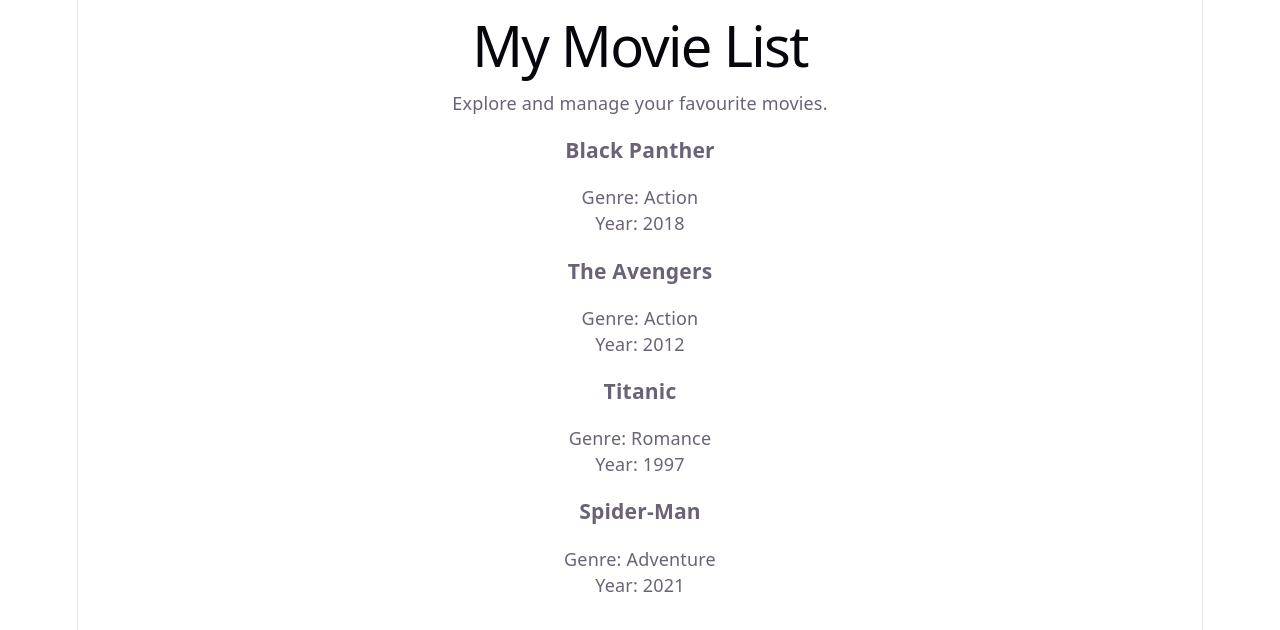
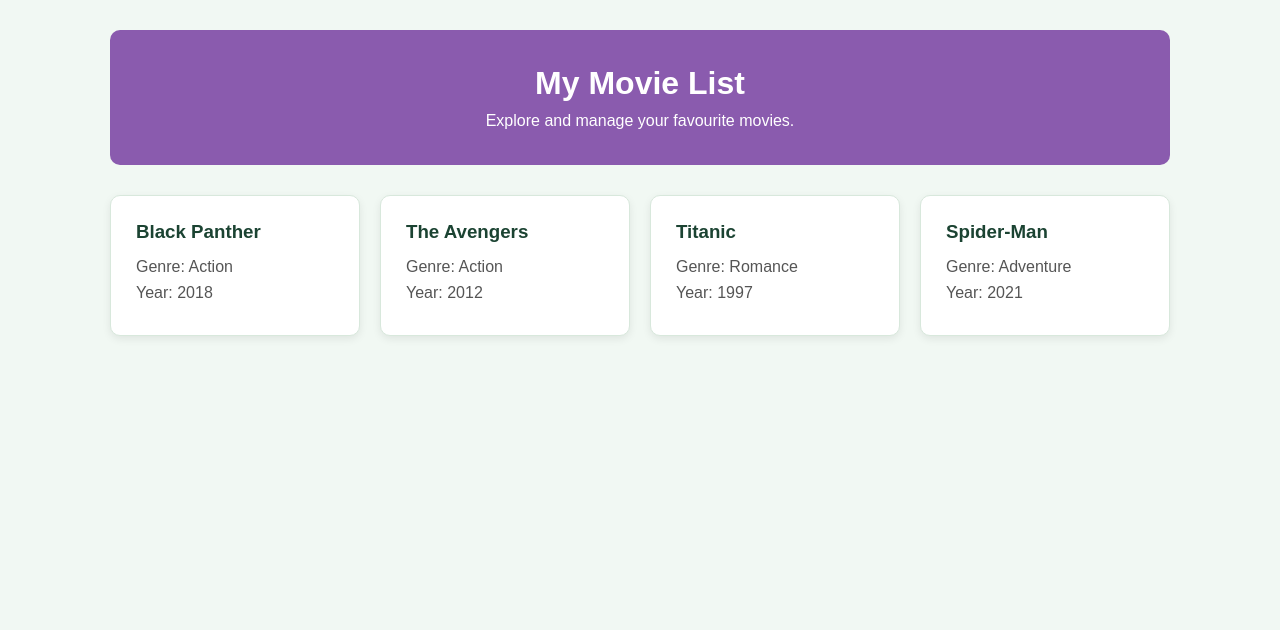
Before and after one commit to thomaskamau7588-star/-react-movie-list, a React (Vite) app: page / in a window 1280 px wide. Shown: the top 630 px of the page. Built offline with nearby package versions, Linux system fonts and the light colour scheme.

Commit message:
Style movie list application

```diff
--- a/src/App.css
+++ b/src/App.css
@@ -1,184 +1,67 @@
-.counter {
-  font-size: 16px;
-  padding: 5px 10px;
-  border-radius: 5px;
-  color: var(--accent);
-  background: var(--accent-bg);
-  border: 2px solid transparent;
-  transition: border-color 0.3s;
-  margin-bottom: 24px;
 
-  &:hover {
-    border-color: var(--accent-border);
-  }
-  &:focus-visible {
-    outline: 2px solid var(--accent);
-    outline-offset: 2px;
-  }
+/* Main App */
+.app {
+    max-width: 1100px;
+    margin: 0 auto;
+    padding: 30px 20px;
 }
 
-.hero {
-  position: relative;
-
-  .base,
-  .framework,
-  .vite {
-    inset-inline: 0;
-    margin: 0 auto;
-  }
-
-  .base {
-    width: 170px;
-    position: relative;
-    z-index: 0;
-  }
-
-  .framework,
-  .vite {
-    position: absolute;
-  }
-
-  .framework {
-    z-index: 1;
-    top: 34px;
-    height: 28px;
-    transform: perspective(2000px) rotateZ(300deg) rotateX(44deg) rotateY(39deg)
-      scale(1.4);
-  }
-
-  .vite {
-    z-index: 0;
-    top: 107px;
-    height: 26px;
-    width: auto;
-    transform: perspective(2000px) rotateZ(300deg) rotateX(40deg) rotateY(39deg)
-      scale(0.8);
-  }
+/* Header */
+header {
+    text-align: center;
+    background-color: #8a5bae;
+    color: white;
+    padding: 35px 20px;
+    border-radius: 10px;
+    margin-bottom: 30px;
 }
 
-#center {
-  display: flex;
-  flex-direction: column;
-  gap: 25px;
-  place-content: center;
-  place-items: center;
-  flex-grow: 1;
-
-  @media (max-width: 1024px) {
-    padding: 32px 20px 24px;
-    gap: 18px;
-  }
+header h1 {
+    color: white;
+    margin-bottom: 10px;
 }
 
-#next-steps {
-  display: flex;
-  border-top: 1px solid var(--border);
-  text-align: left;
-
-  & > div {
-    flex: 1 1 0;
-    padding: 32px;
-    @media (max-width: 1024px) {
-      padding: 24px 20px;
-    }
-  }
-
-  .icon {
-    margin-bottom: 16px;
-    width: 22px;
-    height: 22px;
-  }
-
-  @media (max-width: 1024px) {
-    flex-direction: column;
-    text-align: center;
-  }
+header p {
+    color: white;
 }
 
-#docs {
-  border-right: 1px solid var(--border);
-
-  @media (max-width: 1024px) {
-    border-right: none;
-    border-bottom: 1px solid var(--border);
-  }
+/* Movie List */
+.movie-list {
+    display: grid;
+    grid-template-columns: repeat(auto-fit, minmax(220px, 1fr));
+    gap: 20px;
 }
 
-#next-steps ul {
-  list-style: none;
-  padding: 0;
-  display: flex;
-  gap: 8px;
-  margin: 32px 0 0;
+/* Movie Card */
+.movie-card {
+    background-color: white;
+    padding: 25px;
+    border-radius: 10px;
+    border: 1px solid #d8e8dc;
+    box-shadow: 0 3px 8px rgba(0, 0, 0, 0.08);
+    transition: transform 0.3s ease;
+}
 
-  .logo {
-    height: 18px;
-  }
+.movie-card:hover {
+    transform: translateY(-5px);
+}
 
-  a {
-    color: var(--text-h);
-    font-size: 16px;
-    border-radius: 6px;
-    background: var(--social-bg);
-    display: flex;
-    padding: 6px 12px;
-    align-items: center;
-    gap: 8px;
-    text-decoration: none;
-    transition: box-shadow 0.3s;
+.movie-card h3 {
+    margin-bottom: 15px;
+}
 
-    &:hover {
-      box-shadow: var(--shadow);
-    }
-    .button-icon {
-      height: 18px;
-      width: 18px;
-    }
-  }
+.movie-card p {
+    margin-bottom: 8px;
+    color: #555;
+}
 
-  @media (max-width: 1024px) {
-    margin-top: 20px;
-    flex-wrap: wrap;
-    justify-content: center;
-
-    li {
-      flex: 1 1 calc(50% - 8px);
+/* Mobile Layout */
+@media (max-width: 600px) {
+    .app {
+        padding: 20px 15px;
     }
 
-    a {
-      width: 100%;
-      justify-content: center;
-      box-sizing: border-box;
+    header {
+        padding: 25px 15px;
     }
-  }
 }
-
-#spacer {
-  height: 88px;
-  border-top: 1px solid var(--border);
-  @media (max-width: 1024px) {
-    height: 48px;
-  }
-}
-
-.ticks {
-  position: relative;
-  width: 100%;
-
-  &::before,
-  &::after {
-    content: '';
-    position: absolute;
-    top: -4.5px;
-    border: 5px solid transparent;
-  }
-
-  &::before {
-    left: 0;
-    border-left-color: var(--border);
-  }
-  &::after {
-    right: 0;
-    border-right-color: var(--border);
-  }
-}
--- a/src/index.css
+++ b/src/index.css
@@ -1,111 +1,19 @@
-:root {
-  --text: #6b6375;
-  --text-h: #08060d;
-  --bg: #fff;
-  --border: #e5e4e7;
-  --code-bg: #f4f3ec;
-  --accent: #aa3bff;
-  --accent-bg: rgba(170, 59, 255, 0.1);
-  --accent-border: rgba(170, 59, 255, 0.5);
-  --social-bg: rgba(244, 243, 236, 0.5);
-  --shadow:
-    rgba(0, 0, 0, 0.1) 0 10px 15px -3px, rgba(0, 0, 0, 0.05) 0 4px 6px -2px;
 
-  --sans: system-ui, 'Segoe UI', Roboto, sans-serif;
-  --heading: system-ui, 'Segoe UI', Roboto, sans-serif;
-  --mono: ui-monospace, Consolas, monospace;
-
-  font: 18px/145% var(--sans);
-  letter-spacing: 0.18px;
-  color-scheme: light dark;
-  color: var(--text);
-  background: var(--bg);
-  font-synthesis: none;
-  text-rendering: optimizeLegibility;
-  -webkit-font-smoothing: antialiased;
-  -moz-osx-font-smoothing: grayscale;
-
-  @media (max-width: 1024px) {
-    font-size: 16px;
-  }
+/* General Reset */
+* {
+    margin: 0;
+    padding: 0;
+    box-sizing: border-box;
 }
 
-@media (prefers-color-scheme: dark) {
-  :root {
-    --text: #9ca3af;
-    --text-h: #f3f4f6;
-    --bg: #16171d;
-    --border: #2e303a;
-    --code-bg: #1f2028;
-    --accent: #c084fc;
-    --accent-bg: rgba(192, 132, 252, 0.15);
-    --accent-border: rgba(192, 132, 252, 0.5);
-    --social-bg: rgba(47, 48, 58, 0.5);
-    --shadow:
-      rgba(0, 0, 0, 0.4) 0 10px 15px -3px, rgba(0, 0, 0, 0.25) 0 4px 6px -2px;
-  }
-
-  #social .button-icon {
-    filter: invert(1) brightness(2);
-  }
+/* Page Styling */
+body {
+    font-family: Arial, sans-serif;
+    background-color: #f1f8f3;
+    color: #222;
 }
 
-body {
-  margin: 0;
+/* Global Heading */
+h1, h2, h3 {
+    color: #1b4332;
 }
-
-#root {
-  width: 1126px;
-  max-width: 100%;
-  margin: 0 auto;
-  text-align: center;
-  border-inline: 1px solid var(--border);
-  min-height: 100svh;
-  display: flex;
-  flex-direction: column;
-  box-sizing: border-box;
-}
-
-h1,
-h2 {
-  font-family: var(--heading);
-  font-weight: 500;
-  color: var(--text-h);
-}
-
-h1 {
-  font-size: 56px;
-  letter-spacing: -1.68px;
-  margin: 32px 0;
-  @media (max-width: 1024px) {
-    font-size: 36px;
-    margin: 20px 0;
-  }
-}
-h2 {
-  font-size: 24px;
-  line-height: 118%;
-  letter-spacing: -0.24px;
-  margin: 0 0 8px;
-  @media (max-width: 1024px) {
-    font-size: 20px;
-  }
-}
-p {
-  margin: 0;
-}
-
-code,
-.counter {
-  font-family: var(--mono);
-  display: inline-flex;
-  border-radius: 4px;
-  color: var(--text-h);
-}
-
-code {
-  font-size: 15px;
-  line-height: 135%;
-  padding: 4px 8px;
-  background: var(--code-bg);
-}
```
